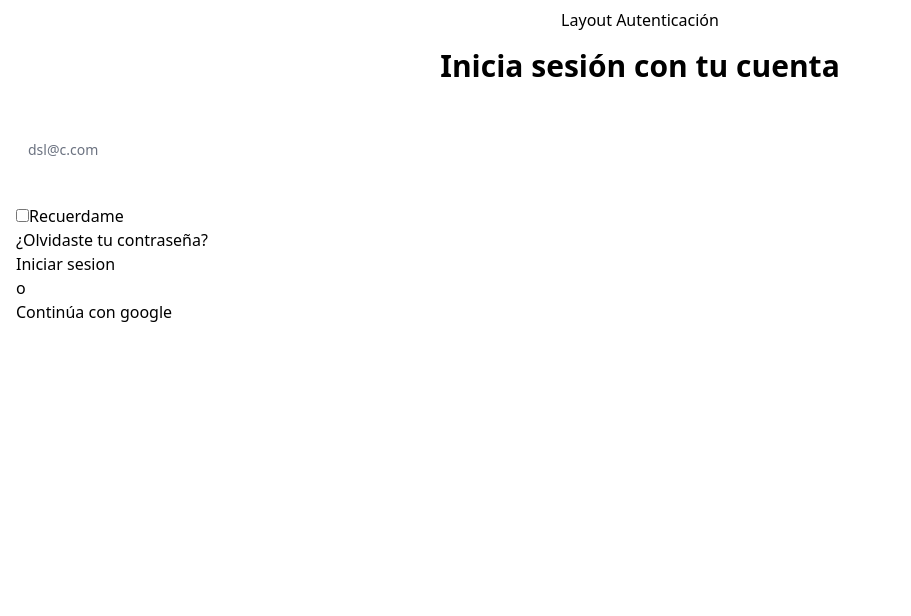
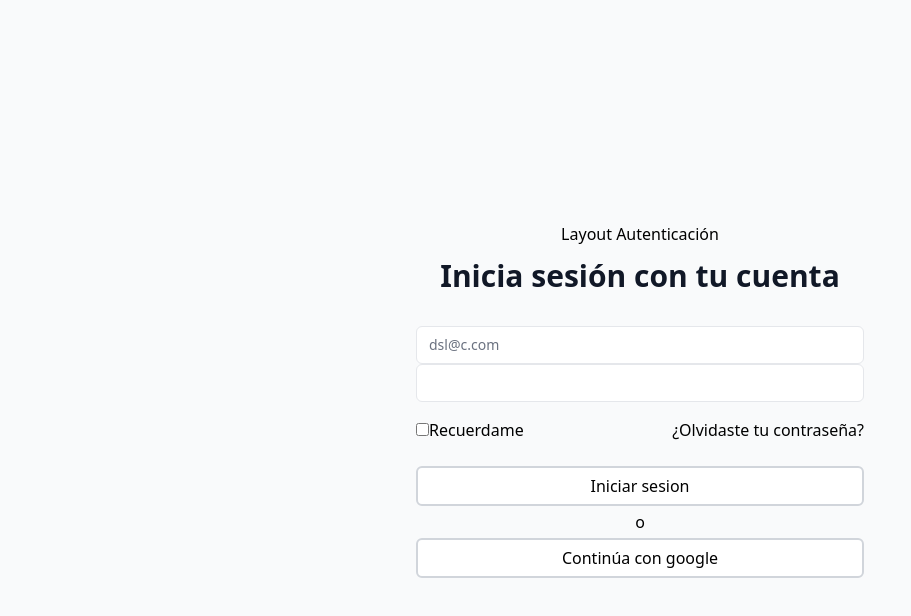
Before and after one commit to JhonZafra/Concesionario_Multimarca, a React (Create React App) app: page /login in a window 1280 px wide. Shown: the top 616 px of the page, without its empty margins (0-911 px from the left). Built offline with nearby package versions, Linux system fonts and the light colour scheme.

Commit message:
Maquetación Login

```diff
--- a/src/components/Sidebar.jsx
+++ b/src/components/Sidebar.jsx
@@ -2,7 +2,7 @@ import React from 'react'
 
 const Sidebar = () => {
   return (
-    <nav className='w-72 bg-red-400' >Sidebar</nav>
+    <nav className='w-72 border border-gray-300' >Sidebar</nav>
   )
 }
 
--- a/src/layout/AuthLayout.jsx
+++ b/src/layout/AuthLayout.jsx
@@ -2,9 +2,9 @@ import React from "react";
 
 const AuthLayout = ({ children }) => {
   return (
-    <div className="flex flex-col items-center justify-center bg-gray-10 py-2 px-4">
+    <div className="min-h-screen flex flex-col items-center justify-center bg-gray-50 py-2 px-4 sm:px-6 lg:px-8">
       <h2>Layout Autenticación</h2>
-      <div className="flex w-full">{children}</div>
+      <div className="max-w-md w-full">{children}</div>
     </div>
   );
 };
--- a/src/layout/PrivateLayout.jsx
+++ b/src/layout/PrivateLayout.jsx
@@ -4,7 +4,7 @@ const PrivateLayout = ({ children }) => {
   return (
     <div className="flex w-screen h-screen">
       <Sidebar />
-      <main className="flex w-full bg-blue-300 overflow-y-scroll">
+      <main className="flex w-full  overflow-y-scroll items-center justify-center">
       {children}
       </main>
     </div>
--- a/src/pages/Login.jsx
+++ b/src/pages/Login.jsx
@@ -4,40 +4,49 @@ import "styles/styles.css";
 
 const Login = () => {
   return (
-    <div className="flex flex-col w-full justify-center">
-      <h2 className="m-4 text-center text-3xl font-extrabold text-grey-900 ">
+    <div className="felx flex-col w-full justify-center items-center">
+      <h2 className="m-3 text-center text-3xl font-extrabold text-gray-900">
         Inicia sesión con tu cuenta
       </h2>
-      <form className="mt-8 max-w-md">
+      <form className="text-center mt-8 max-w-md">
         <div>
           <input
-            className="appereance-none rounded-md relative block w-full px-3 py-2 border-gray-300 placeholder-gray-500 text-gray-900 focus:outline-none focus:ring-indigo-500 focus:z-10 sm:text-sm"
+            className="appearance-none rounded-md relative block w-full px-3 py-2 border border-gray-200 placeholder-gray-500 text-gray-900 focus:outline-none focus:ring-indigo-500 focus:border-indigo-500 focus:z-10 sm:text-sm"
             type="email"
             placeholder="dsl@c.com"
             required
           ></input>
           <input
-            className="appereance-none rounded-md relative block w-full px-3 py-2 border-gray-300 placeholder-gray-500 text-gray-900 focus:outline-none focus:ring-indigo-500 focus:z-10 sm:text-sm"
+            className="appearance-none rounded-md relative block w-full px-3 py-2 border border-gray-200 placeholder-gray-500 text-gray-900  focus:outline-none focus:ring-indigo-500 focus:border-indigo-500 focus:z-10 sm:text-sm"
             type="password"
             required
           ></input>
         </div>
+        <div className="flex justify-between mt-4 mb-6">
           <div>
             <label htmlFor="recuerdame">
               <input type="checkbox" name="recuerdame" />
               Recuerdame
             </label>
           </div>
-        <div>
+          <div className="justify-end">
             <Link to="/">¿Olvidaste tu contraseña?</Link>
+          </div>
         </div>
         <div>
           <Link to="/admin">
-            <button type="submit">Iniciar sesion</button>
+            <button
+              className="mb-1 w-full h-10 rounded-md border-2 border-gray-300  bg-white hover:border-indigo-600"
+              type="submit"
+            >
+              Iniciar sesion
+            </button>
           </Link>
         </div>
         <div>o</div>
-        <button>Continúa con google</button>
+        <button className="mt-1 w-full h-10 rounded-md border-2 border-gray-300 bg-white hover:border-indigo-600">
+          Continúa con google
+        </button>
       </form>
     </div>
   );
--- a/src/pages/admin/Vehiculos.jsx
+++ b/src/pages/admin/Vehiculos.jsx
@@ -2,7 +2,13 @@ import React from 'react'
 
 const Vehiculos = () => {
   return (
-    <div>Administración de vehículos</div>
+    <form className='flex flex-col'>
+      <h2>Formulario de creación de vehículo</h2>
+      <input type= 'text' placeholder='Nombre del vehículo'></input>
+      <input type= 'text' placeholder='Marca del vehículo'></input>
+      <input type= 'text' placeholder='Modelo del vehículo'></input>
+      <button className='bg-indigo-500 text-white'>Enviar Datos</button>
+    </form>
   )
 }
 
```
Lines whose indentation alone changed are shown as unchanged.
